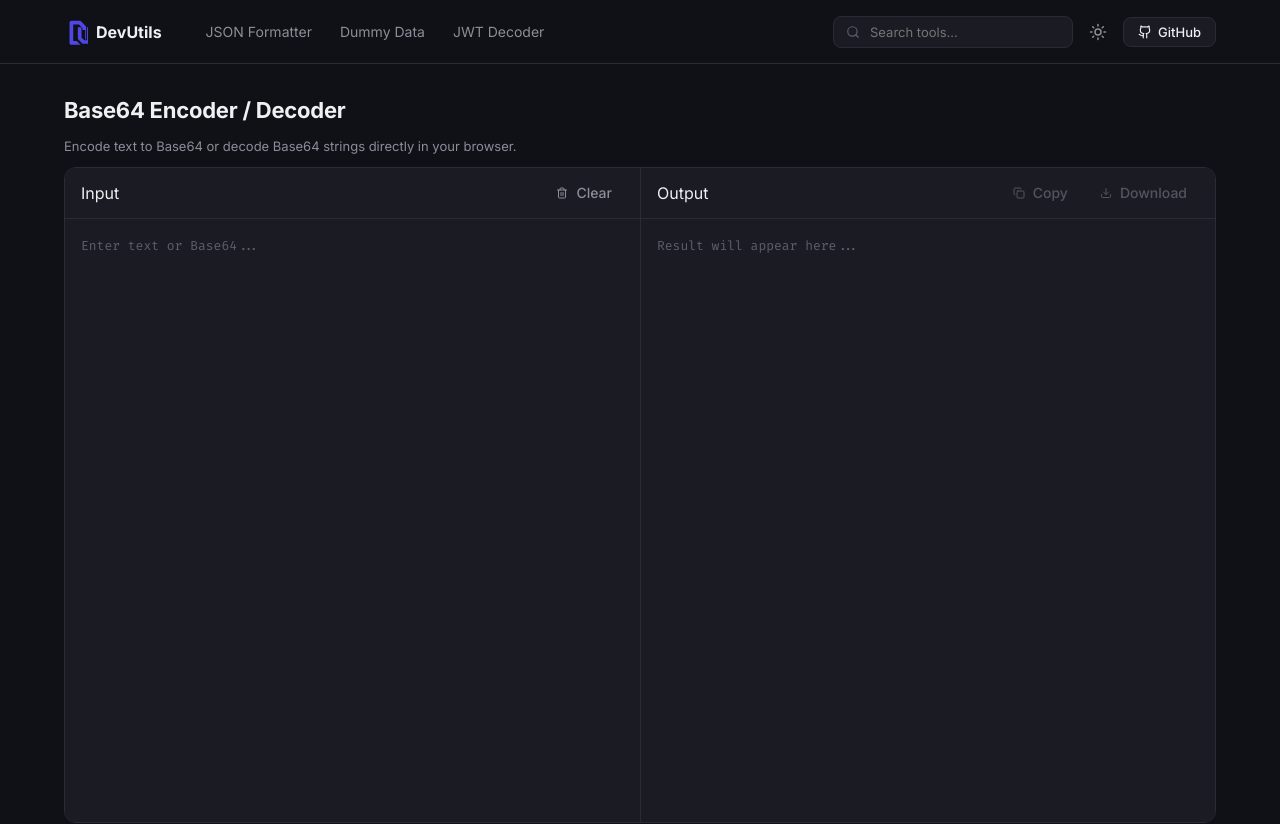
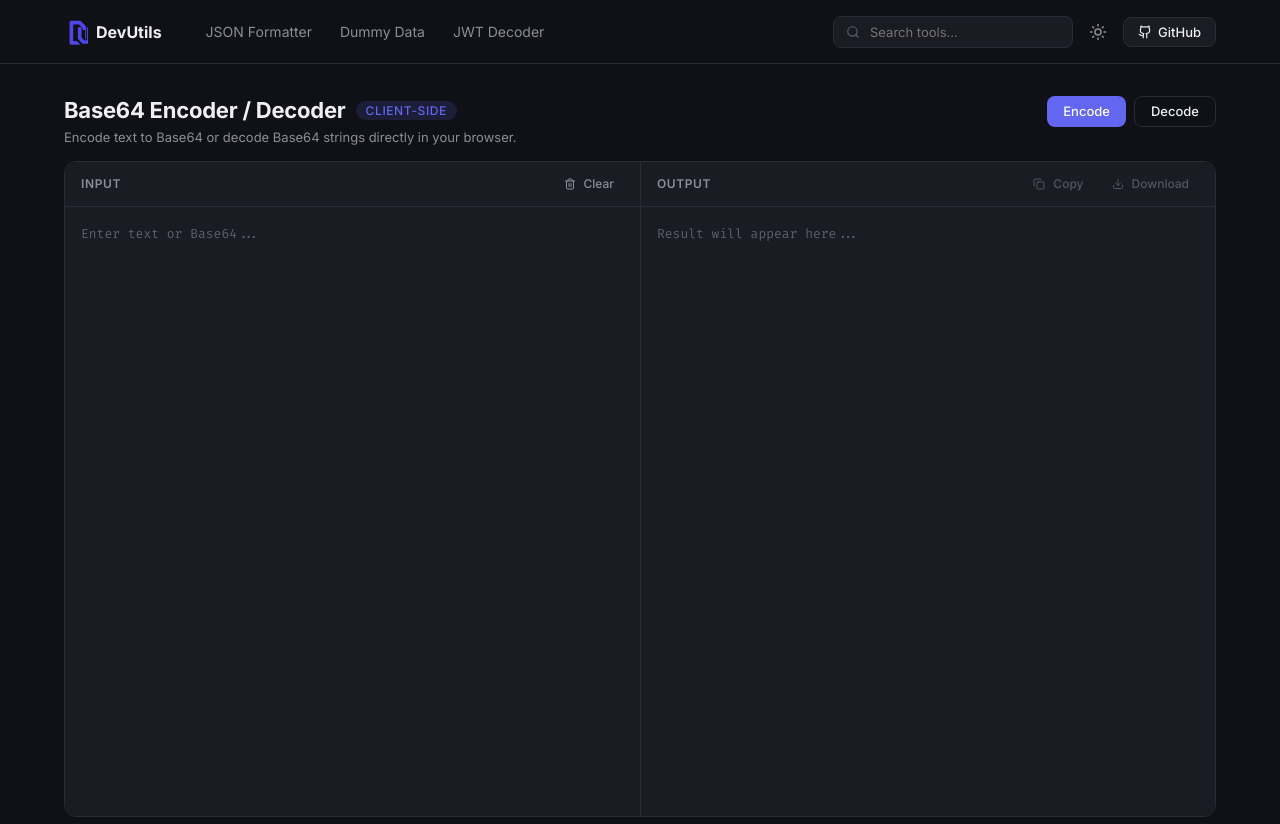
Before and after one commit to sg172003/devutils-pwa, a React (Vite) app: page /base64 in a window 1280 px wide. Shown: the top 824 px of the page. Built offline with nearby package versions, Linux system fonts and the light colour scheme.

Commit message:
Modified UI

```diff
--- a/src/pages/Base64Tool.tsx
+++ b/src/pages/Base64Tool.tsx
@@ -58,15 +58,47 @@ export default function Base64Tool() {
   return (
     <div className="container" style={{ paddingTop: 32, paddingBottom: 40 }}>
 
-      {/* Header */}
-      <div style={{ marginBottom: 12 }}>
-        <h2 style={{ fontSize: 22, fontWeight: 700 }}>
-          Base64 Encoder / Decoder
-        </h2>
-        <p style={{ fontSize: 13, color: "var(--color-text-secondary)" }}>
-          Encode text to Base64 or decode Base64 strings directly in your browser.
-        </p>
-      </div>
+        {/* Header */}
+        <div
+        style={{
+            display: "flex",
+            justifyContent: "space-between",
+            alignItems: "flex-start",
+            marginBottom: 8,
+            flexWrap: "wrap",
+            gap: 12
+        }}
+        >
+        <div style={{ display: 'flex', justifyContent: 'space-between', alignItems: 'flex-start', marginBottom: 8, flexWrap: 'wrap', gap: 12 }}>
+            <div>
+                <div style={{ display: 'flex', alignItems: 'center', gap: 10, marginBottom: 4 }}>
+                    <h2 style={{ fontSize: 22, fontWeight: 700 }}>Base64 Encoder / Decoder</h2>
+                    <span className="badge badge-primary">CLIENT-SIDE</span>
+                </div>
+                <p style={{ fontSize: 13, color: 'var(--color-text-secondary)', margin: 0 }}>
+                    Encode text to Base64 or decode Base64 strings directly in your browser.
+                </p>
+            </div>
+        </div>
+
+        <div style={{ display: "flex", gap: 8 }}>
+            <button
+            className="btn btn-primary"
+            onClick={handleEncode}
+            style={{ padding: "8px 16px", fontSize: 13 }}
+            >
+            Encode
+            </button>
+
+            <button
+            className="btn btn-secondary"
+            onClick={handleDecode}
+            style={{ padding: "8px 16px", fontSize: 13 }}
+            >
+            Decode
+            </button>
+        </div>
+        </div>
 
       {/* Editor Layout */}
       <div className="tool-layout">
@@ -74,9 +106,11 @@ export default function Base64Tool() {
         {/* Input Panel */}
         <div className="tool-panel">
           <div className="tool-panel-header">
-            <span>Input</span>
+            <span style={{ fontSize: 12, fontWeight: 600, color: 'var(--color-text-secondary)', textTransform: 'uppercase', letterSpacing: '0.05em' }}>
+                Input
+            </span>
             <div style={{ flex: 1 }} />
-            <button className="btn btn-ghost" onClick={handleClear}>
+            <button className="btn btn-ghost" onClick={handleClear} aria-label="Clear input" style={{ fontSize: 12, padding: '4px 10px' }}>
               <Trash2 size={12}/> Clear
             </button>
           </div>
@@ -95,7 +129,9 @@ export default function Base64Tool() {
         {/* Output Panel */}
         <div className="tool-panel">
           <div className="tool-panel-header">
-            <span>Output</span>
+            <span style={{ fontSize: 12, fontWeight: 600, color: 'var(--color-text-secondary)', textTransform: 'uppercase', letterSpacing: '0.05em' }}>
+                Output
+            </span>
 
             {error && (
               <span className="status-pill status-error">
@@ -104,21 +140,11 @@ export default function Base64Tool() {
             )}
 
             <div style={{ flex: 1 }} />
-
-            <button
-              className="btn btn-ghost"
-              onClick={handleCopy}
-              disabled={!output}
-            >
-              <Copy size={12}/> {copied ? "Copied!" : "Copy"}
+            <button className="btn btn-ghost" onClick={handleCopy} disabled={!output} aria-label="Copy output" style={{ fontSize: 12, padding: '4px 10px' }}>
+                <Copy size={12} /> {copied ? 'Copied!' : 'Copy'}
             </button>
-
-            <button
-              className="btn btn-ghost"
-              onClick={handleDownload}
-              disabled={!output}
-            >
-              <Download size={12}/> Download
+            <button className="btn btn-ghost" onClick={handleDownload} disabled={!output} aria-label="Download output" style={{ fontSize: 12, padding: '4px 10px' }}>
+                <Download size={12} /> Download
             </button>
           </div>
 
@@ -133,17 +159,6 @@ export default function Base64Tool() {
           </div>
         </div>
       </div>
-
-      {/* Action Buttons */}
-      <div style={{ marginTop: 12, display: "flex", gap: 8 }}>
-        <button className="btn btn-primary" onClick={handleEncode}>
-          Encode
-        </button>
-
-        <button className="btn btn-secondary" onClick={handleDecode}>
-          Decode
-        </button>
-      </div>
     </div>
   );
 }
```
